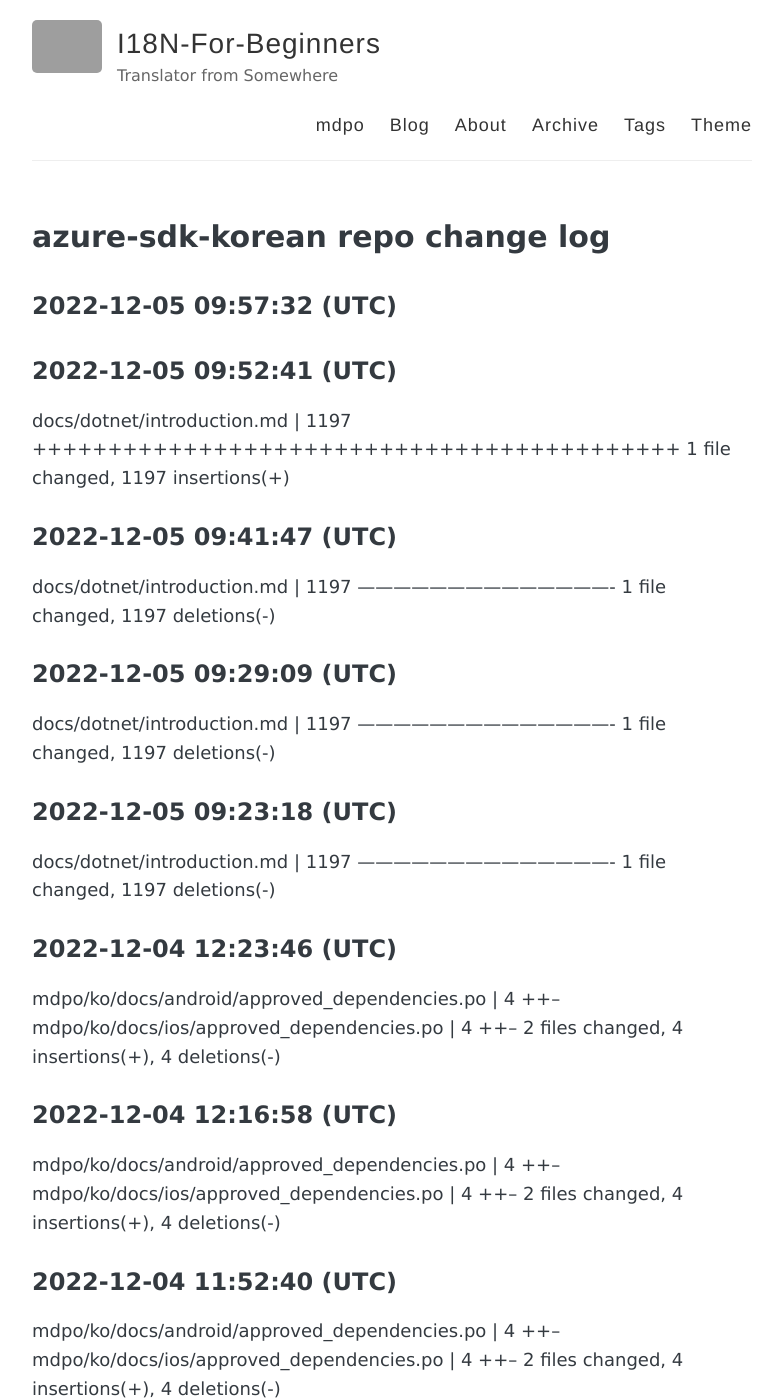
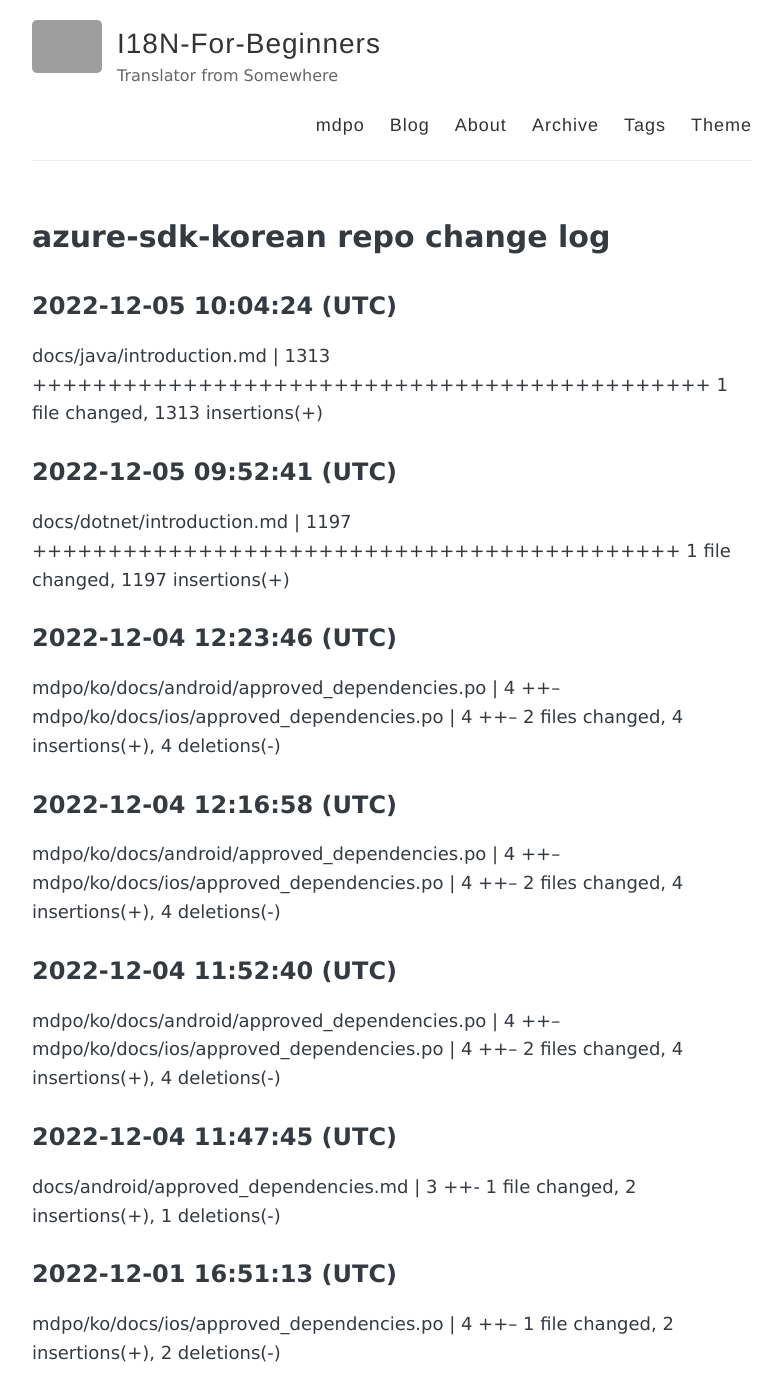
Before and after one commit to devrel-kr/I18N-For-Beginners, a Jekyll site: the page built from mdpo/mdpo.md, in a window 1280 px wide and 1400 px high. Shown: the whole window, without its empty margins (248-1030 px from the left). Built offline with Jekyll 4.4.1, drawn with Linux system fonts in a browser that asks for light colours; grey boxes are pictures that could not be loaded.

Commit message:
commit to gh-pages

```diff
--- a/mdpo/mdpo.md
+++ b/mdpo/mdpo.md
@@ -4,29 +4,14 @@ title: azure-sdk-korean repo change log
 permalink: /mdpo/
 ---
 
-2022-12-05 09:57:32 (UTC)
+2022-12-05 10:04:24 (UTC)
 ----------
+docs/java/introduction.md | 1313 +++++++++++++++++++++++++++++++++++++++++++++ 1 file changed, 1313 insertions(+)
 
 
 2022-12-05 09:52:41 (UTC)
 ----------
 docs/dotnet/introduction.md | 1197 +++++++++++++++++++++++++++++++++++++++++++ 1 file changed, 1197 insertions(+)
-
-
-2022-12-05 09:41:47 (UTC)
-----------
-docs/dotnet/introduction.md | 1197 ------------------------------------------- 1 file changed, 1197 deletions(-)
-
-
-2022-12-05 09:29:09 (UTC)
-----------
-docs/dotnet/introduction.md | 1197 ------------------------------------------- 1 file changed, 1197 deletions(-)
-
-
-2022-12-05 09:23:18 (UTC)
-----------
-docs/dotnet/introduction.md | 1197 ------------------------------------------- 1 file changed, 1197 deletions(-)
-
 
 
 2022-12-04 12:23:46 (UTC)
```
